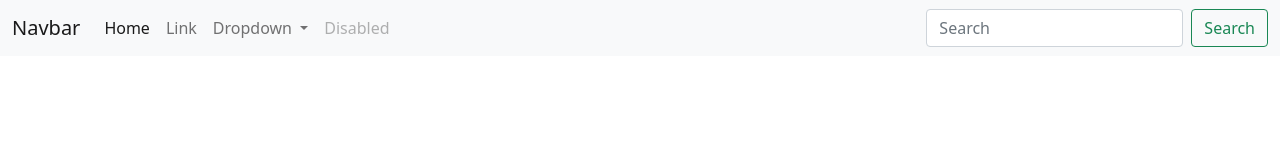
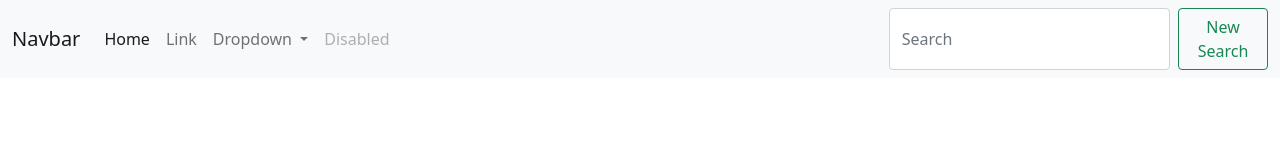
Before and after one commit to rahulkc96/Sample-Repository, a plain HTML site: page index.html in a window 1280 px wide. Drawn offline with nearby package versions, Linux system fonts and the light colour scheme.

Commit message:
Changed Search to New Search

```diff
--- a/index.html
+++ b/index.html
@@ -42,7 +42,7 @@
           </ul>
           <form class="d-flex">
             <input class="form-control me-2" type="search" placeholder="Search" aria-label="Search">
-            <button class="btn btn-outline-success" type="submit">Search</button>
+            <button class="btn btn-outline-success" type="submit">New Search</button>
           </form>
         </div>
       </div>
```
